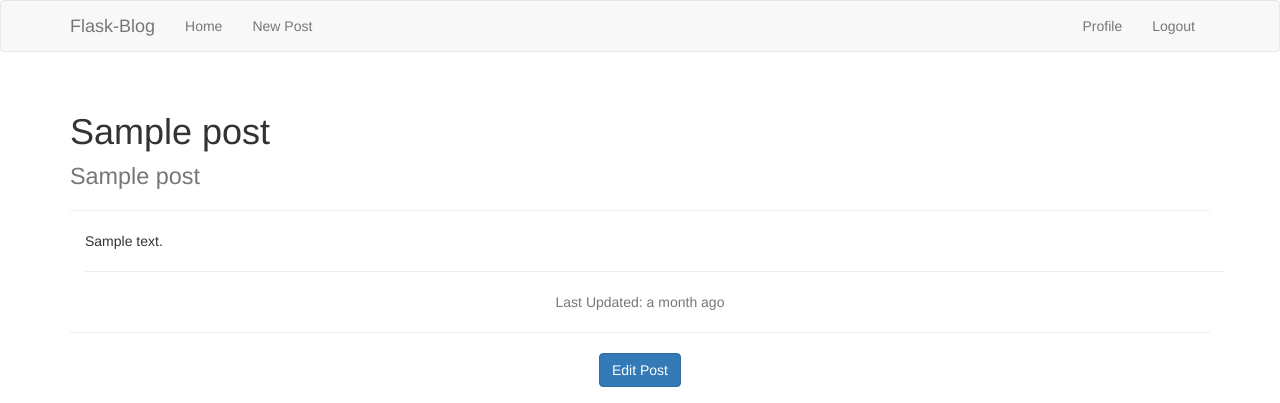
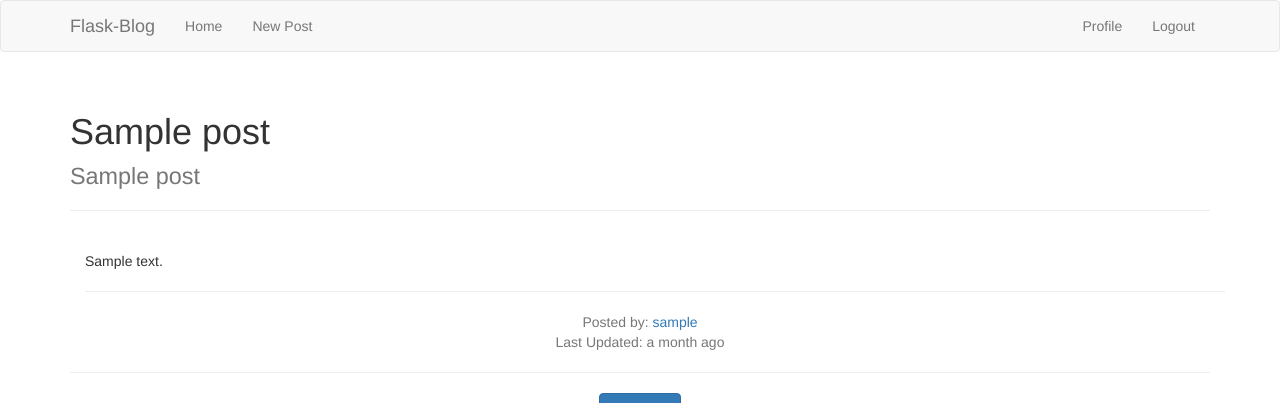
Before and after one commit to GrahamJA-97/flask-blog, a Flask app: page /post/1 in a window 1280 px wide. Shown: the top 403 px of the page. Run offline with Flask 2, Linux system fonts and the light colour scheme; a user stored in the database is signed in; tables that the repository leaves empty hold one stand-in row (values such as "Sample post"); some libraries are stand-ins or nearby versions.

Commit message:
finished app

```diff
--- a/app/routes.py
+++ b/app/routes.py
@@ -122,9 +122,8 @@ def new_post():
 @app.route('/edit_post/<post_id>', methods=['GET', 'POST'])
 @login_required
 def edit_post(post_id):
-    user = User.query.filter_by(username=current_user.username).first_or_404()
     post = Post.query.filter_by(id=post_id).first_or_404()
-    if user.id != post.user_id:  # Check user is allowed to edit post
+    if current_user.id != post.user_id:  # Check user is allowed to edit post
         return redirect(url_for('perm_error'))
 
     form = PostForm()
--- a/app/templates/view_post.html
+++ b/app/templates/view_post.html
@@ -13,13 +13,13 @@
 
     </div>
     <div class="container">
-        <span class="">
+        <p style="white-space: pre-line;">
             {{ post.body }}
-        </span>
-
+        </p>
         <hr>
     </div>
     <div class="text-center text-muted">
+        Posted by: <a href="{{ url_for('user', username=post.author.username) }}">{{ post.author.username }}</a><br>
         Last Updated: {{ moment(post.timestamp).fromNow() }}
     </div>
 </div>
```
